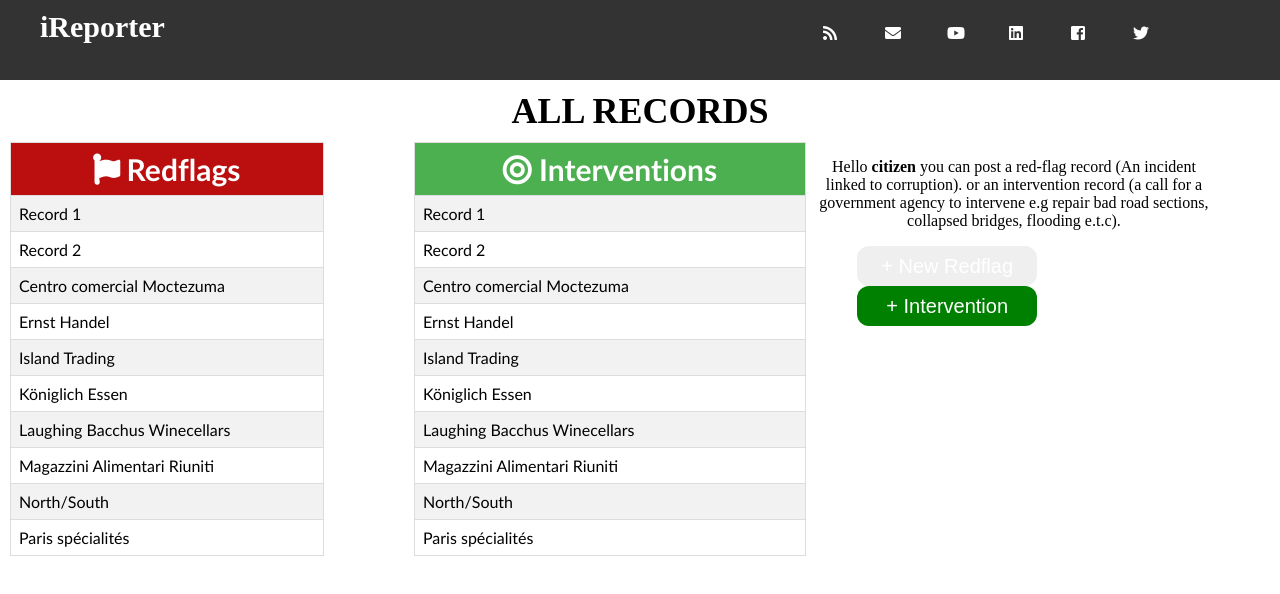
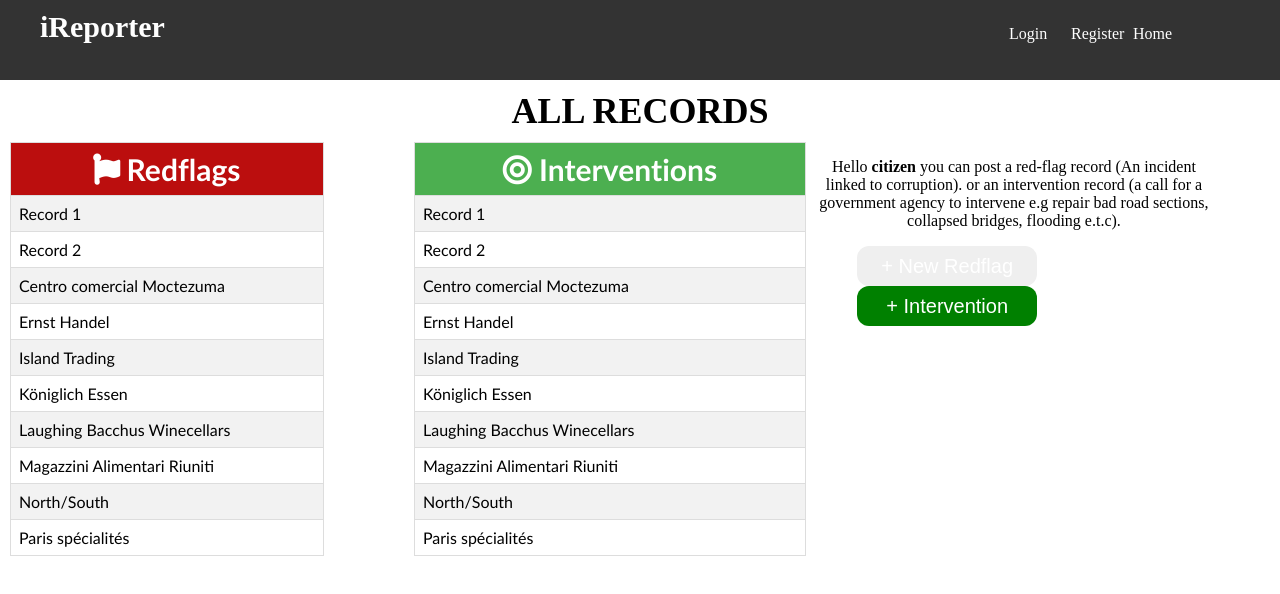
Before and after one commit to katherine95/iReporter, a plain HTML site: page UI/records.html in a window 1280 px wide. Drawn offline with Linux system fonts and the light colour scheme.

```diff
--- a/UI/records.html
+++ b/UI/records.html
@@ -5,16 +5,13 @@
                 <link href="style.css" type="text/css" rel="stylesheet">
                 <link rel="stylesheet" href="https://use.fontawesome.com/releases/v5.5.0/css/all.css" integrity="sha384-B4dIYHKNBt8Bc12p+WXckhzcICo0wtJAoU8YZTY5qE0Id1GSseTk6S+L3BlXeVIU" crossorigin="anonymous">
             </head>
-    <body class="records">
+            <body>
                 <nav>
                     <ul>
-                <li><a href="#" class="logo">iReporter</a></li>
-                <li><a href="#" class="fab fa-twitter"></a></li>
-                <li><a href="#" class="fab fa-facebook-square"></a></li>
-                <li><a href="#" class="fab fa-linkedin"></a></li>
-                <li><a href="#" class="fab fa-youtube"></a></li>
-                <li><a href="#" class="fas fa-envelope"></a></li>
-                <li><a href="#" class="fas fa-rss"></a></li>
+                        <li><a href="index.html" class="logo">iReporter</a></li>
+                        <li><a href="index.html">Home</a></li>
+                        <li><a href="signup.html">Register</a></li>
+                        <li><a href="index.html">Login</a></li>
                     </ul>
                 </nav>
         <div class="title"><h1>ALL RECORDS</h1></div>
--- a/UI/style.css
+++ b/UI/style.css
@@ -3,7 +3,6 @@
 *::after {
 	box-sizing: border-box;
 }
-
 *:focus {
 	outline:none;
 }
```
Also changed, not shown: UI/admin.html (+24 -18 lines), UI/record.html (+0 -1 lines), UI/signup.html (+0 -1 lines). Lines whose indentation alone changed are shown as unchanged.
